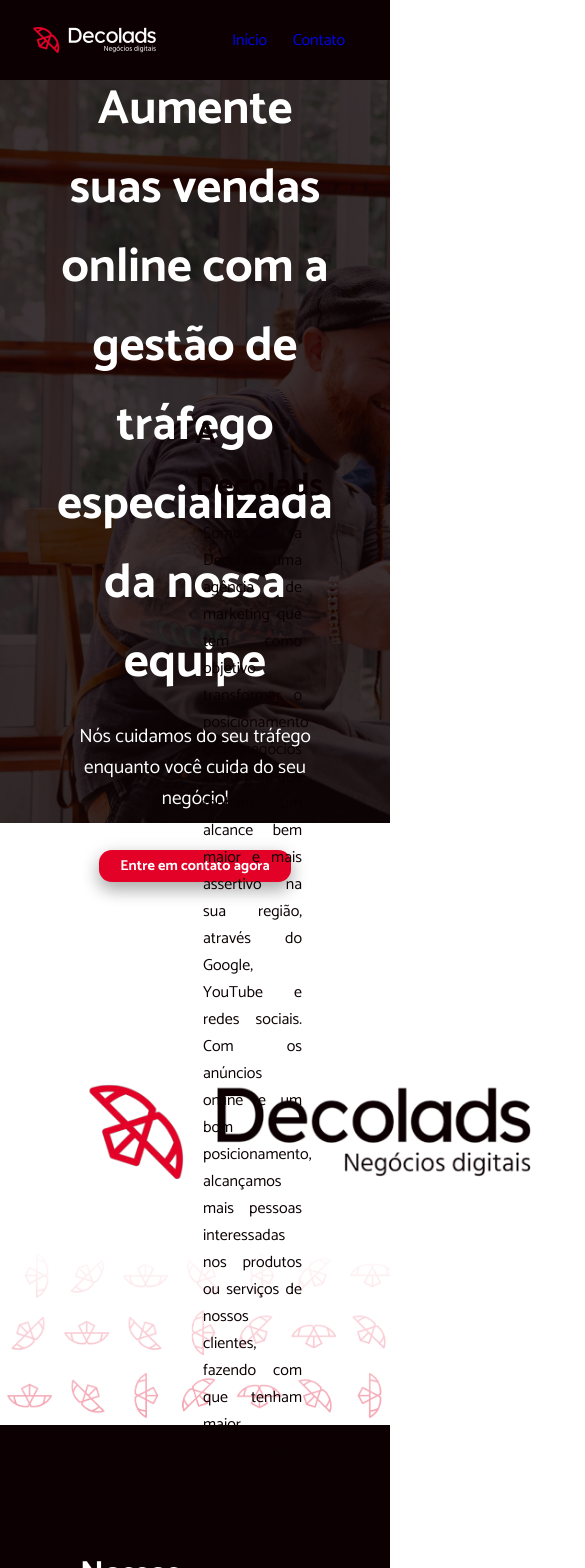
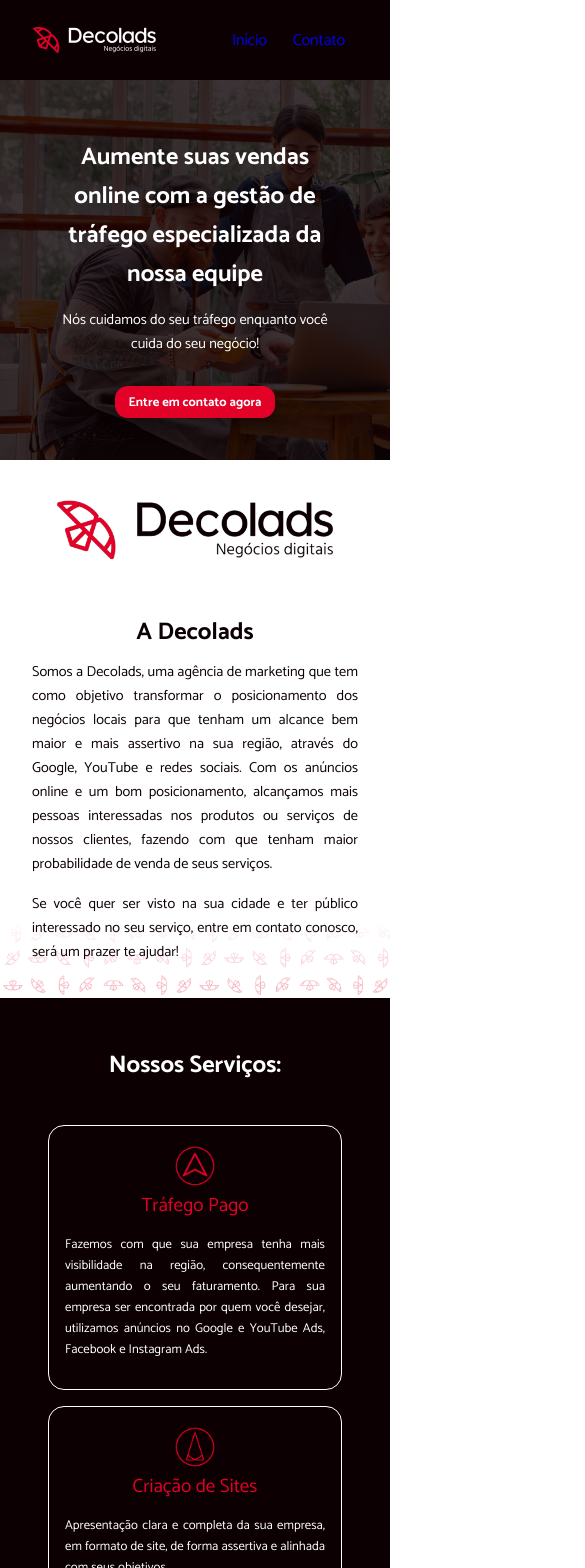
Before and after one commit to remifaro/PagVendas_Decolads_II, a React (Create React App) app: page / in a window 390 px wide. Shown: the top 1568 px of the page, 585 px wide, since content can reach past the window. Built offline with nearby package versions, Linux system fonts and the light colour scheme; no server answers.

Commit message:
atualizando responsividade dos arquivos

```diff
--- a/src/components/Botao.module.css
+++ b/src/components/Botao.module.css
@@ -27,3 +27,16 @@
 a{
     text-decoration: none;
 }
+
+/* -------------------------- */
+/* media query */
+
+@media (max-width: 420px) {
+
+    .btn {
+        font-size: .8rem;
+        width: 10rem;
+        height: 2rem;
+    }
+
+}
--- a/src/components/Componente1.module.css
+++ b/src/components/Componente1.module.css
@@ -34,3 +34,29 @@
 .comp11 p{
     font-size: 1.2rem;
 }
+
+
+/* -------------------------- */
+/* media query */
+
+@media (max-width: 420px) {
+
+    .comp1{
+        height: auto;
+    }
+
+    .overlay{
+        height: 45vh;
+
+    }
+
+    .comp11 h1{
+        font-size: 1.5rem;
+        margin-bottom: 0;
+    }
+
+    .comp11 p{
+        font-size: 0.9rem;
+    }
+
+}
--- a/src/components/Componente2.module.css
+++ b/src/components/Componente2.module.css
@@ -19,7 +19,6 @@
 
 .comp21 img {
     height: 8rem;
-    border-radius: 1rem;
 }
 
 .comp22{
@@ -39,3 +38,51 @@
 .comp22 p{
     margin: 0.5rem;
 }
+
+
+/* -------------------------- */
+/* media query */
+
+@media (max-width: 420px) {
+
+    .comp2{
+        background-image: url(../assets/decolads_branco.png);
+        background-position-y: 100%;
+        background-size: 120%;
+        height: 60vh;
+        display: flex;
+        flex-direction: column;
+        justify-content: center;
+        align-items: center;
+        padding: 1rem 2rem;
+    }
+
+    .comp21{
+        width: auto;
+        display: flex;
+        margin-bottom: 3rem;
+    }
+
+    .comp21 img {
+        height: 5rem;
+    }
+
+    .comp22{
+        width: auto;
+        display: flex;
+        justify-content: center;
+    }
+
+    .comp22 h1{
+        display: flex;
+        justify-content: center;
+        font-size: 1.5rem;
+        margin:0;
+    }
+
+    .comp22 p{
+        margin: 0.5rem 0;
+        font-size: 0.9rem;
+    }
+
+}
--- a/src/components/Componente3.module.css
+++ b/src/components/Componente3.module.css
@@ -52,3 +52,33 @@
 .comp3 li img{
     width: 3rem;
 }
+
+
+/* -------------------------- */
+/* media query */
+
+@media (max-width: 420px) {
+
+    .comp3 {
+        height: auto;
+        padding: 2rem 2rem;
+    }
+
+    .comp3 h1 {
+        font-size: 1.5rem;
+    }
+
+    .comp3 ul {
+        display: flex;
+        flex-direction: column;
+        margin: 1rem 1rem 0 1rem;
+        padding: 0;
+    }
+
+    .comp3 li {
+        margin: .5rem 0;
+        height: auto;
+        width: auto;
+    }
+
+}
--- a/src/components/Componente4.module.css
+++ b/src/components/Componente4.module.css
@@ -33,3 +33,26 @@
     color: white;
     font-weight: 700;
 }
+
+
+/* -------------------------- */
+/* media query */
+
+@media (max-width: 420px) {
+    .comp4 {
+        background-color: #0c0003;
+        height: auto;
+        display: flex;
+        padding: 1rem 2rem;
+    }
+
+    .comp4 h1{
+        font-size: 1.2rem;
+        margin-bottom: 0rem;
+        padding: 0;
+    }
+
+    .comp4 p{
+        font-size: .9rem;
+    }
+}
--- a/src/components/Componente5.js
+++ b/src/components/Componente5.js
@@ -21,16 +21,16 @@ const Componente5 = () => {
 
             Nossos horizontes expandiram de uma forma que não imaginávamos. Recomendadíssmos!</p>
         </li>
+        <li><img src={Emerson} alt="Depoimento Emerson" />
+          <h3>Emerson Lima</h3>
+          <h4>@emersonlima.adv</h4>
+          <p>Criei o meu site com a Decolads (www.emersonlimaprev.com.br) e o serviço da empresa surpreendeu minhas expectativas. Foram muito além do que eu imagina, pois foram rápidos, entenderam tudo que eu queria no meu site e no final o site estava perfeito. Sou muito agradecido e pretendo usar outros serviços deles também, como o tráfego pago. Super indico a empresa. Vamos Juntos!</p>
+        </li>
         <li><img src={Sarah} alt="Depoimento Sarah" />
           <h3>Sarah Queiroz</h3>
           <h4>@sarahqueiroznutricionista</h4>
           <p>Serviço excelente e profissional super dedicado. Tive uma consultoria super completa e detalhada, com material específico pro meu interesse.
             Recomendo de olhos fechados!</p>
-        </li>
-        <li><img src={Emerson} alt="Depoimento Emerson" />
-          <h3>Emerson Lima</h3>
-          <h4>@emersonlima.adv</h4>
-          <p>Criei o meu site com a Decolads (www.emersonlimaprev.com.br) e o serviço da empresa surpreendeu minhas expectativas. Foram muito além do que eu imagina, pois foram rápidos, entenderam tudo que eu queria no meu site e no final o site estava perfeito. Sou muito agradecido e pretendo usar outros serviços deles também, como o tráfego pago. Super indico a empresa. Vamos Juntos!</p>
         </li>
       </ul>
     </div>
--- a/src/components/Componente5.module.css
+++ b/src/components/Componente5.module.css
@@ -1,7 +1,7 @@
 .comp5 {
     background-color: #0c0003;
     color: white;
-    height: 70vh;
+    height: auto;
     display: flex;
     flex-direction: column;
     justify-content: center;
@@ -20,7 +20,10 @@
 
 .comp5 ul {
     display: flex;
+    justify-content: center;
+    align-items: center;
     list-style: none;
+    padding: 0;
 }
 
 .comp5 li {
@@ -30,7 +33,6 @@
     border-color: white;
     border-width: 0.1rem;
     border-radius: 1rem;
-
 
     display: flex;
     flex-direction: column;
@@ -42,7 +44,7 @@
     padding: 1rem;
     font-size: 0.8rem;
     width: 20rem;
-    height: 21rem;
+    height: auto;
     text-align: justify;
 }
 
@@ -59,3 +61,36 @@
 .comp5 li h3{
     margin: 0.6rem 0;
 }
+
+
+/* -------------------------- */
+/* media query */
+
+@media (max-width: 420px) {
+
+    .comp5 {
+        height: auto;
+        padding: 2rem 2rem;
+    }
+
+    .comp5 h1 {
+        font-size: 1.5rem;
+    }
+
+    .comp5 ul {
+        display: flex;
+        flex-direction: column;
+        justify-content: center;
+        align-items: center;
+        margin: 1rem 1rem 0 1rem;
+        padding: 0;
+    }
+
+    .comp5 li {
+        margin: .5rem 0;
+        padding: 1rem;
+        height: auto;
+        width: auto;
+    }
+
+}
--- a/src/components/Componente6.module.css
+++ b/src/components/Componente6.module.css
@@ -19,18 +19,26 @@
     width: 60vw;
 }
 
-.comp6 button{
-    margin-top: 2rem;
-    padding: 0.6rem 1.5rem;
-    border-radius: 0.8rem;
-    border-style: none;
-    background-color: red;
-    color: white;
-    font-weight: 700;
+
+/* -------------------------- */
+/* media query */
+
+@media (max-width: 420px) {
+
+    .comp6 {
+        height: auto;
+        padding: 2rem 2rem;
+    }
+
+    .comp6 h1{
+        font-size: 1.2rem;
+        margin: 0;
+        padding: 0;
+        width: 100%;
+    }
+
+    .comp6 p{
+        font-size: 1rem;
+    }
+
 }
-
-.comp6 button:hover{
-    background-color: rgb(112, 45, 45);
-    color: white;
-    font-weight: 700;
-}
--- a/src/components/Componentecontato.js
+++ b/src/components/Componentecontato.js
@@ -14,7 +14,7 @@ const Componentecontato = () => {
         </div>
       </div>
       <div className={styles.form}>
-        <p>Envie suas informações no formulário abaixo! Explique seu caso para que possamos entrar em contato o mais rápido com você! Juntos vamos colocar seu negócio no topo! </p>
+        <p>Envie suas informações no formulário abaixo! Explique seu caso para que possamos entrar em contato o mais rápido com você. Juntos vamos colocar seu negócio no topo! </p>
         <Formulario />
       </div>
     </>
--- a/src/components/Componentecontato.module.css
+++ b/src/components/Componentecontato.module.css
@@ -58,7 +58,6 @@
     }
 
     .form {
-        background-color: aquamarine;
         height: auto;
         padding: 1rem;
     }
```
